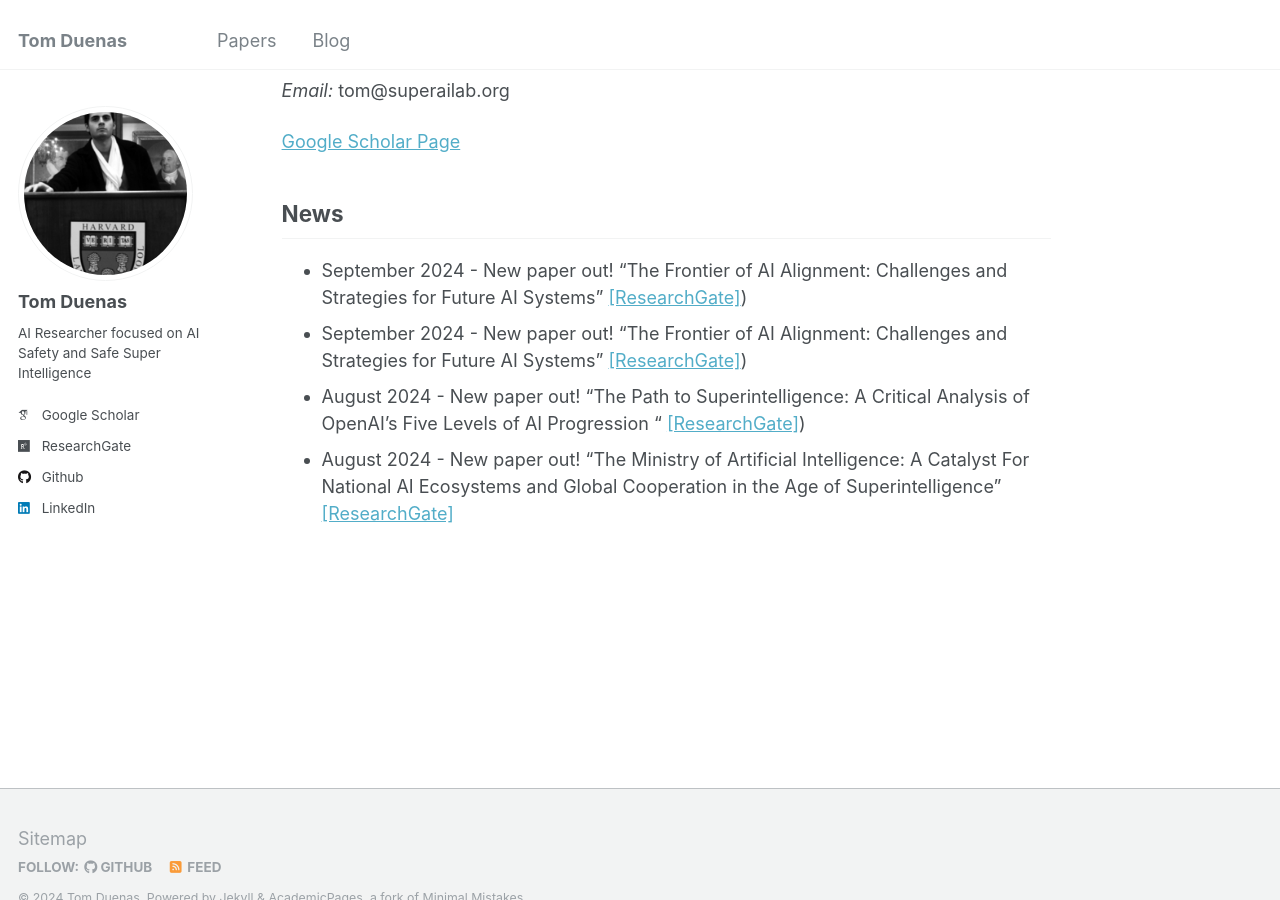
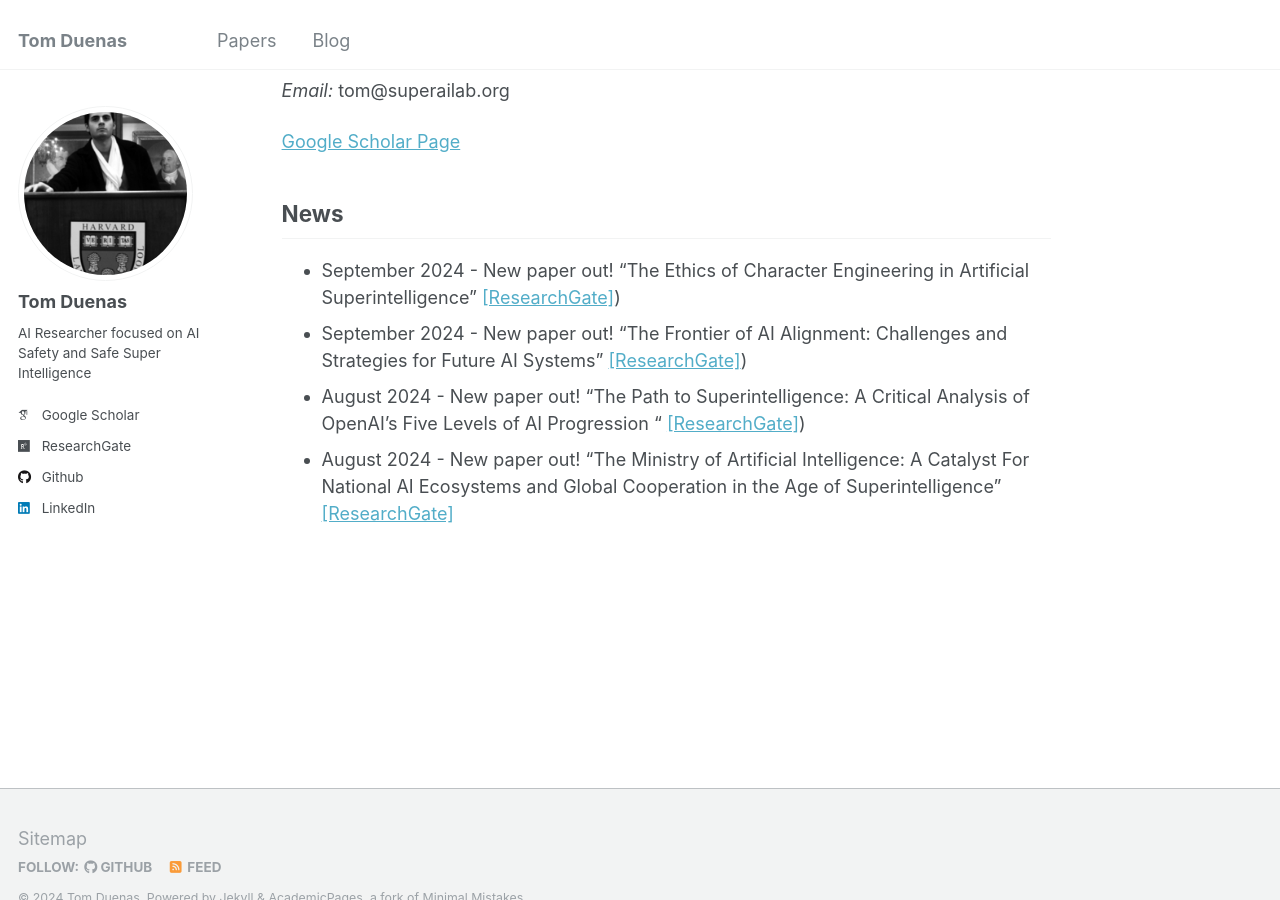
Before and after one commit to TomDuenas/tomduenas.github.io, a Jekyll site: the page built from _pages/about.md, in a window 1280 px wide and 900 px high, scrolled down 528 px. Built offline with Jekyll 4.4.1, drawn with Linux system fonts in a browser that asks for light colours; some web fonts are replaced.

Commit message:
Update about.md

```diff
--- a/_pages/about.md
+++ b/_pages/about.md
@@ -22,7 +22,7 @@ Broadly, I am interested in exploring how we can develop AI systems that are not
 [Google Scholar Page](https://scholar.google.com/citations?user=ZUEwQFkAAAAJ=en)
 
 ## News
-* September 2024 - New paper out! "The Frontier of AI Alignment: Challenges and Strategies for Future AI Systems" [[ResearchGate]](https://www.researchgate.net/publication/383697750_The_Frontier_of_AI_Alignment_Challenges_and_Strategies_for_Future_AI_Systems))
+* September 2024 - New paper out! "The Ethics of Character Engineering in Artificial Superintelligence" [[ResearchGate]](https://www.researchgate.net/publication/384066454_The_Ethics_of_Character_Engineering_in_Artificial_Superintelligence))
 * September 2024 - New paper out! "The Frontier of AI Alignment: Challenges and Strategies for Future AI Systems" [[ResearchGate]](https://www.researchgate.net/publication/383697750_The_Frontier_of_AI_Alignment_Challenges_and_Strategies_for_Future_AI_Systems))
 * August 2024 - New paper out! "The Path to Superintelligence: A Critical Analysis of OpenAI's Five Levels of AI Progression " [[ResearchGate]](https://www.researchgate.net/publication/383395776_The_Path_to_Superintelligence_A_Critical_Analysis_of_OpenAI's_Five_Levels_of_AI_Progression))
 * August 2024 - New paper out! "The Ministry of Artificial Intelligence: A Catalyst For National AI Ecosystems and Global Cooperation in the Age of Superintelligence" [[ResearchGate]](https://www.researchgate.net/publication/383145922_The_Ministry_of_Artificial_Intelligence_A_Catalyst_For_National_AI_Ecosystems_and_Global_Cooperation_in_the_Age_of_Superintelligence)
```
